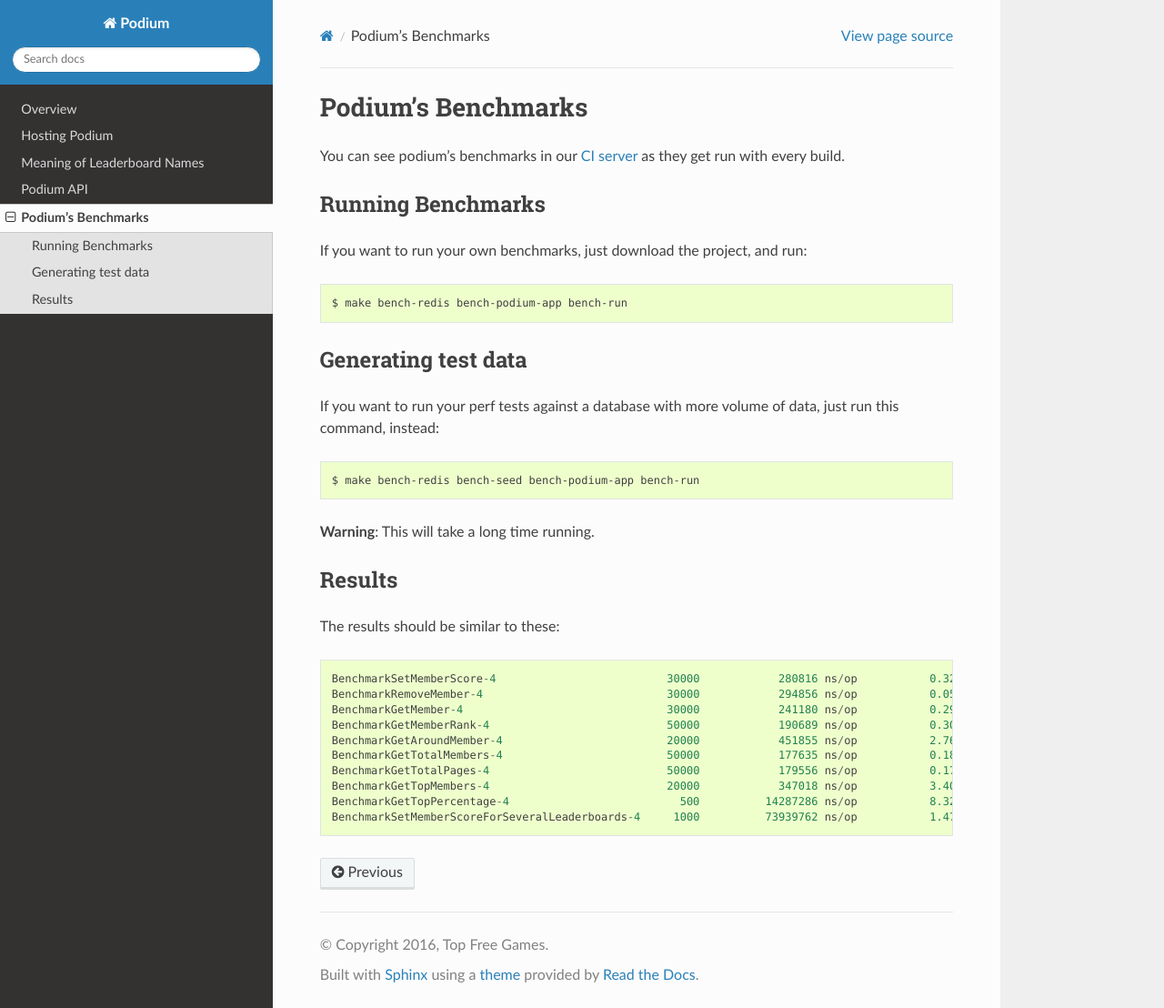
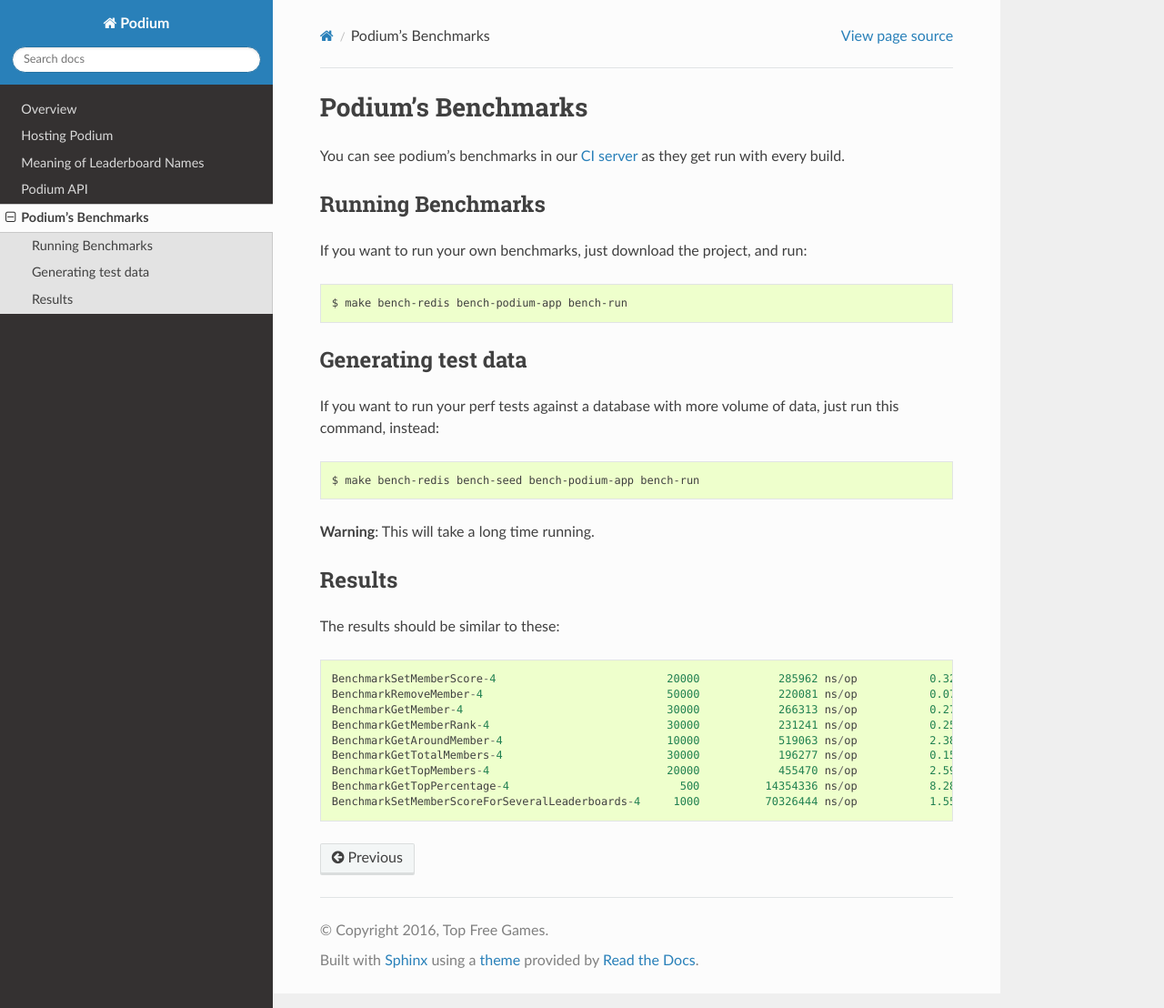
Before and after one commit to topfreegames/podium, a Sphinx documentation site: the page built from docs/benchmark.md, in a window 1280 px wide and 1108 px high. Shown: the whole window at 91% size. Built offline with Sphinx 7.4.7 and the Read the Docs theme 2.0.0, drawn with Linux system fonts in a browser that asks for light colours.

Commit message:
Bench updated

````diff
--- a/docs/benchmark.md
+++ b/docs/benchmark.md
@@ -25,14 +25,13 @@
 The results should be similar to these:
 
 ```
-BenchmarkSetMemberScore-4                      	   30000	    280816 ns/op	   0.32 MB/s	    5218 B/op	      71 allocs/op
-BenchmarkRemoveMember-4                        	   30000	    294856 ns/op	   0.05 MB/s	    3823 B/op	      53 allocs/op
-BenchmarkGetMember-4                           	   30000	    241180 ns/op	   0.29 MB/s	    4143 B/op	      56 allocs/op
-BenchmarkGetMemberRank-4                       	   50000	    190689 ns/op	   0.30 MB/s	    4319 B/op	      57 allocs/op
-BenchmarkGetAroundMember-4                     	   20000	    451855 ns/op	   2.76 MB/s	    8317 B/op	      58 allocs/op
-BenchmarkGetTotalMembers-4                     	   50000	    177635 ns/op	   0.18 MB/s	    3936 B/op	      52 allocs/op
-BenchmarkGetTotalPages-4                       	   50000	    179556 ns/op	   0.17 MB/s	    3904 B/op	      52 allocs/op
-BenchmarkGetTopMembers-4                       	   20000	    347018 ns/op	   3.40 MB/s	    7973 B/op	      54 allocs/op
-BenchmarkGetTopPercentage-4                    	     500	  14287286 ns/op	   8.32 MB/s	  509741 B/op	      65 allocs/op
-BenchmarkSetMemberScoreForSeveralLeaderboards-4	    1000	  73939762 ns/op	   1.47 MB/s	  534492 B/op	      96 allocs/op
+BenchmarkSetMemberScore-4                      	   20000	    285962 ns/op	   0.32 MB/s	    5219 B/op	      71 allocs/op
+BenchmarkRemoveMember-4                        	   50000	    220081 ns/op	   0.07 MB/s	    3823 B/op	      53 allocs/op
+BenchmarkGetMember-4                           	   30000	    266313 ns/op	   0.27 MB/s	    4143 B/op	      56 allocs/op
+BenchmarkGetMemberRank-4                       	   30000	    231241 ns/op	   0.25 MB/s	    4319 B/op	      57 allocs/op
+BenchmarkGetAroundMember-4                     	   10000	    519063 ns/op	   2.38 MB/s	    8314 B/op	      58 allocs/op
+BenchmarkGetTotalMembers-4                     	   30000	    196277 ns/op	   0.15 MB/s	    3936 B/op	      52 allocs/op
+BenchmarkGetTopMembers-4                       	   20000	    455470 ns/op	   2.59 MB/s	    7973 B/op	      54 allocs/op
+BenchmarkGetTopPercentage-4                    	     500	  14354336 ns/op	   8.28 MB/s	  509746 B/op	      65 allocs/op
+BenchmarkSetMemberScoreForSeveralLeaderboards-4	    1000	  70326444 ns/op	   1.55 MB/s	  534548 B/op	      96 allocs/op
 ```
````
Also changed, not shown: README.md (+9 -9 lines).
